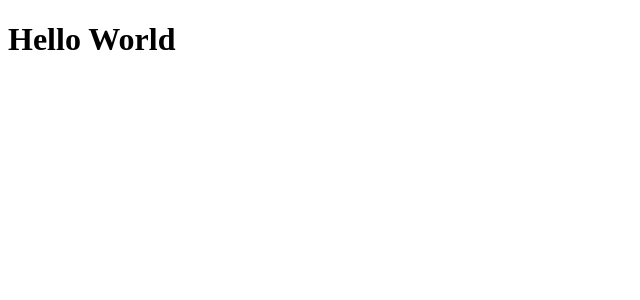
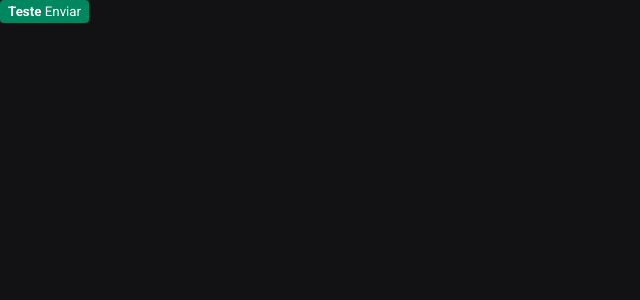
Before and after one commit to lucasroseti/ignite-reactjs-shop, a Next.js app: page / in a window 1280 px wide. Shown: the top 300 px of the page, without its empty margins (0-640 px from the left). Built offline with nearby package versions, Linux system fonts and the light colour scheme.

Commit message:
Stitches and Lint
Style components with Stitches

```diff
--- a/src/pages/_app.tsx
+++ b/src/pages/_app.tsx
@@ -1,4 +1,7 @@
 import type { AppProps } from 'next/app'
+import { globalStyles } from '@/styles/global'
+
+globalStyles()
 
 export default function App({ Component, pageProps }: AppProps) {
   return <Component {...pageProps} />
--- a/src/pages/_document.tsx
+++ b/src/pages/_document.tsx
@@ -1,13 +1,26 @@
-import { Head, Html, Main, NextScript } from "next/document";
+import { Head, Html, Main, NextScript } from 'next/document'
+import { getCssText } from '@/styles'
 
 export default function Document() {
   return (
     <Html>
       <Head>
         <link rel="preconnect" href="https://fonts.googleapis.com" />
-        <link rel="preconnect" href="https://fonts.gstatic.com" crossOrigin="anonymous" />
+        <link
+          rel="preconnect"
+          href="https://fonts.gstatic.com"
+          crossOrigin="anonymous"
+        />
 
-        <link href="https://fonts.googleapis.com/css2?family=Roboto:wght@400;700&display=swap" rel="stylesheet" />
+        <link
+          href="https://fonts.googleapis.com/css2?family=Roboto:wght@400;700&display=swap"
+          rel="stylesheet"
+        />
+
+        <style
+          id="stitches"
+          dangerouslySetInnerHTML={{ __html: getCssText() }}
+        ></style>
       </Head>
 
       <body>
--- a/src/pages/index.tsx
+++ b/src/pages/index.tsx
@@ -1,5 +1,25 @@
+import { styled } from '@/styles'
+
+const Button = styled('button', {
+  backgroundColor: '$green500',
+  borderRadius: 4,
+  border: 0,
+  padding: '0.25rem 0.5rem',
+  color: 'white',
+
+  span: {
+    fontWeight: 'bold',
+  },
+
+  '&:hover': {
+    filter: 'brightness(0.8)',
+  },
+})
+
 export default function Home() {
   return (
-   <h1>Hello World</h1>
+    <Button>
+      <span>Teste</span> Enviar
+    </Button>
   )
 }
--- a/src/pages/product/[id].tsx
+++ b/src/pages/product/[id].tsx
@@ -1,8 +1,6 @@
-import { useRouter } from "next/router"
+import { useRouter } from 'next/router'
 
 export default function Product() {
   const { query } = useRouter()
-  return (
-    <h1>Product: {JSON.stringify(query)}</h1>
-  )
+  return <h1>Product: {JSON.stringify(query)}</h1>
 }
--- a/src/pages/success.tsx
+++ b/src/pages/success.tsx
@@ -1,5 +1,3 @@
 export default function Product() {
-  return (
-    <h1>Success</h1>
-  )
+  return <h1>Success</h1>
 }
--- /dev/null
+++ b/src/styles/global.ts
@@ -0,0 +1,19 @@
+import { globalCss } from '.'
+
+export const globalStyles = globalCss({
+  '*': {
+    margin: 0,
+    padding: 0,
+  },
+
+  body: {
+    '-webkit-font-smoothing': 'antialiased',
+    backgroundColor: '$gray900',
+    color: '$gray100',
+  },
+
+  'body, input, textarea, button': {
+    fontFamily: 'Roboto',
+    fontWeight: 400,
+  },
+})
--- /dev/null
+++ b/src/styles/index.ts
@@ -0,0 +1,25 @@
+import { createStitches } from '@stitches/react'
+
+export const {
+  config,
+  styled,
+  css,
+  globalCss,
+  keyframes,
+  getCssText,
+  theme,
+  createTheme,
+} = createStitches({
+  theme: {
+    colors: {
+      white: '#fff',
+      gray900: '#121214',
+      gray800: '#202024',
+      gray300: '#c4c4cc',
+      gray100: '#e1e1e6',
+
+      green500: '#00875f',
+      green300: '#00b37e',
+    },
+  },
+})
```
Also changed, not shown: package.json (+7 -2 lines), .eslintrc.json, 1 other file (tests, documents, lock files or other folders).
